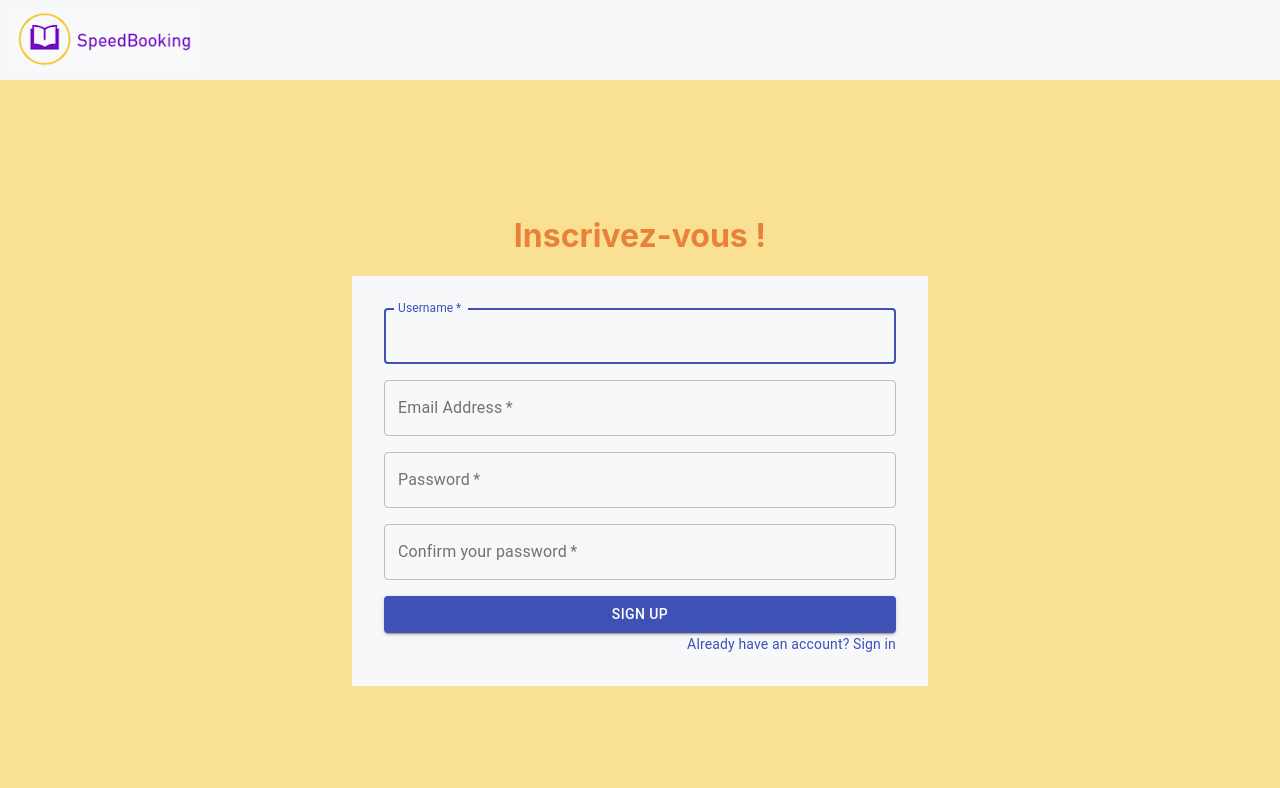
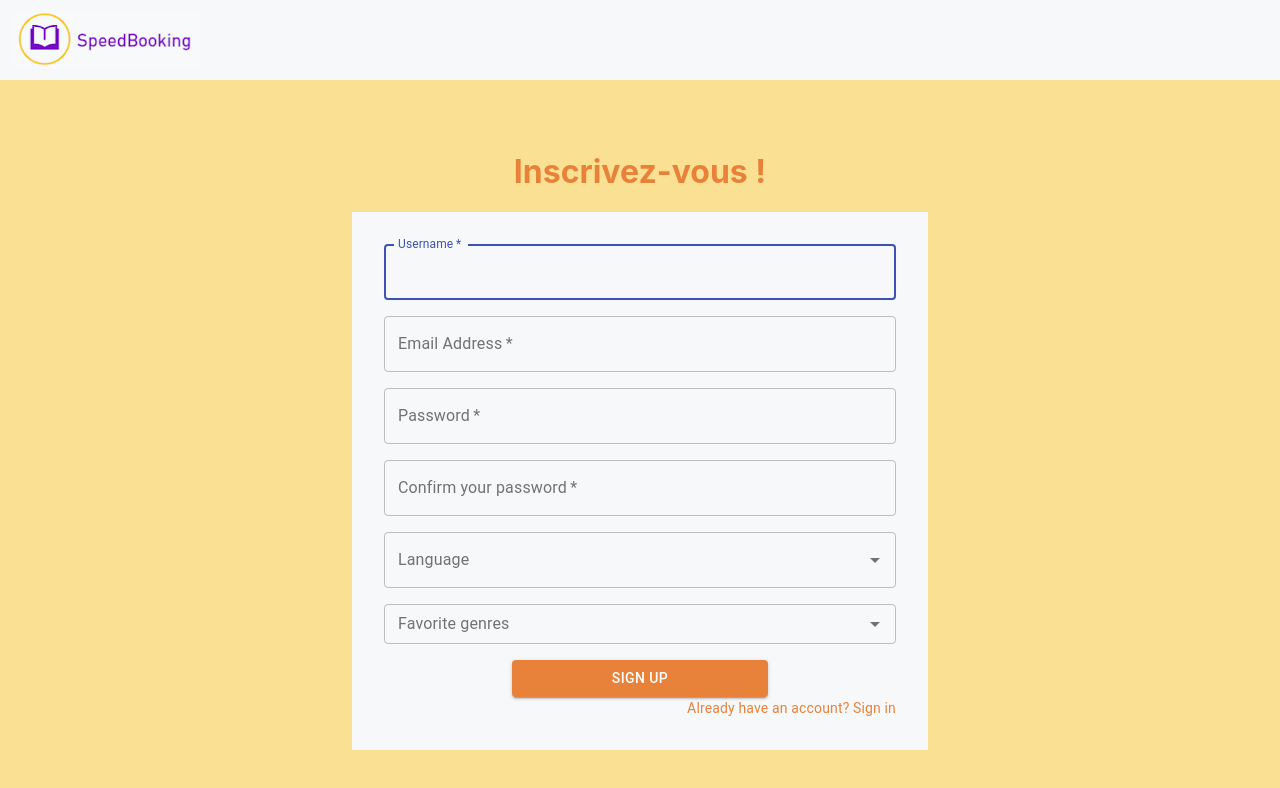
Before and after one commit to charleme/SpeedBooking-front, a React (Create React App) app: page /signup in a window 1280 px wide. Shown: the top 788 px of the page. Built offline with nearby package versions, Linux system fonts and the light colour scheme.

Commit message:
add genre to signup form

```diff
--- a/package.json
+++ b/package.json
@@ -4,6 +4,7 @@
   "private": true,
   "dependencies": {
     "@material-ui/core": "^4.11.4",
+    "@material-ui/lab": "*",
     "@testing-library/jest-dom": "^5.12.0",
     "@testing-library/react": "^11.2.6",
     "@testing-library/user-event": "^12.8.3",
--- a/src/containers/SignUp/index.tsx
+++ b/src/containers/SignUp/index.tsx
@@ -6,15 +6,21 @@ import {
     TextField,
 } from "@material-ui/core";
 import {colors} from "../../default_color";
+import {Autocomplete} from "@material-ui/lab";
+import * as locales from '@material-ui/core/locale';
+import { genres } from "../../genres";
 
 interface IState{
     id_user?: number;
     username: string;
     email: string;
     password: string;
-    genres?: string[];
-    languages: string;
+    confirm_password: string;
+    genres: string[];
+    languages: string | null;
+    color: boolean;
 }
+
 
 export default class SignUp extends React.Component<any, IState>{
     constructor(props: any) {
@@ -23,9 +29,77 @@ export default class SignUp extends React.Component<any, IState>{
             username: '',
             email: '',
             password: '',
+            confirm_password:'',
             genres: [],
             languages: '',
+            color: false
         }
+        this.changeUsernameHandler = this.changeUsernameHandler.bind(this);
+        this.changeEmailHandler = this.changeEmailHandler.bind(this);
+        this.changePasswordHandler = this.changePasswordHandler.bind(this);
+        this.changeConfirmPasswordHandler = this.changeConfirmPasswordHandler.bind(this);
+        this.changeLanguagesHandler = this.changeLanguagesHandler.bind(this);
+        this.changeGenreHandler = this.changeGenreHandler.bind(this);
+        this.createUser = this.createUser.bind(this);
+
+    }
+    changeUsernameHandler = (event: any) => {
+        this.setState({username: event.target.value});
+    }
+
+    changeEmailHandler = (event: any) => {
+        this.setState({email: event.target.value});
+    }
+
+    changePasswordHandler = (event: any) => {
+        this.setState({password: event.target.value});
+    }
+
+    changeConfirmPasswordHandler = (event: any) => {
+        if(this.state.password !== event.target.value){
+            this.setState({color: true});
+            this.setState({confirm_password: ''});
+        }else{
+            this.setState({color: false});
+            this.setState({confirm_password: event.target.value});
+        }
+    }
+
+    changeLanguagesHandler = (event: any, newValue: string | null) => {
+        this.setState({languages: newValue });
+    }
+
+    changeGenreHandler = (event: any, newValues: object[]) => {
+        this.setState({genres: []})
+        console.log(this.state.genres)
+        // eslint-disable-next-line @typescript-eslint/no-unused-vars
+        for (const [key, value] of Object.entries(newValues)){
+            const a = Object.entries(value)[1][1];
+            console.log(a)
+            this.setState({genres: this.state.genres.concat(a)})
+        }
+        // console.log(this.state.genres)
+        this.setState({genres: this.state.genres})
+        console.log(this.state.genres)
+    }
+
+    createUser = (e: any) => {
+        e.preventDefault();
+        if(this.state.password === this.state.confirm_password && this.state.username !== '' && this.state.email !== '' && this.state.password !== '' && this.state.languages !== ''){
+            let user = {
+                username: this.state.username,
+                email: this.state.email,
+                password: this.state.password,
+                languages: this.state.languages,
+            }
+            let list = this.state.genres
+
+            console.log(list)
+            console.log("USER =>" + JSON.stringify(user))
+        }else{
+            alert("Please fill the registration form correctly")
+        }
+
     }
 
     render() {
@@ -41,7 +115,7 @@ export default class SignUp extends React.Component<any, IState>{
                     <Grid container spacing={2}>
                         <Grid item xs={12}>
                             <TextField
-                                // onChange={this.changeUserNameHandler}
+                                onChange={this.changeUsernameHandler}
                                 autoComplete="fname"
                                 name="username"
                                 variant="outlined"
@@ -54,6 +128,7 @@ export default class SignUp extends React.Component<any, IState>{
                         </Grid>
                         <Grid item xs={12}>
                             <TextField
+                                onChange={this.changeEmailHandler}
                                 variant="outlined"
                                 required
                                 fullWidth
@@ -65,6 +140,8 @@ export default class SignUp extends React.Component<any, IState>{
                         </Grid>
                         <Grid item xs={12}>
                             <TextField
+                                error={this.state.color}
+                                onChange={this.changePasswordHandler}
                                 variant="outlined"
                                 required
                                 fullWidth
@@ -77,6 +154,8 @@ export default class SignUp extends React.Component<any, IState>{
                         </Grid>
                         <Grid item xs={12}>
                             <TextField
+                                error={this.state.color}
+                                onChange={this.changeConfirmPasswordHandler}
                                 variant="outlined"
                                 required
                                 fullWidth
@@ -87,20 +166,60 @@ export default class SignUp extends React.Component<any, IState>{
                             />
                         </Grid>
                         <Grid item xs={12}>
+                            <Autocomplete
+                                id="combo-box-demo"
+                                options={Object.keys(locales)}
+                                getOptionLabel={(key) => `${key.substring(0, 2)}-${key.substring(2, 4)}`}
+                                style={{ width: '100%' }}
+                                renderInput={(params) => <TextField {...params} label="Language" variant="outlined" />}
+                                onChange={this.changeLanguagesHandler}
+                            />
+                        </Grid>
+                        <Grid item xs={12}>
+                            <Autocomplete
+                                multiple
+                                size="small"
+                                id="tags-outlined"
+                                options={genres}
+                                getOptionLabel={(option) => option.nameGenre}
+                                filterSelectedOptions
+                                onChange={this.changeGenreHandler}
+                                renderInput={(params) => (
+                                    <TextField
+                                        {...params}
+                                        variant="outlined"
+                                        label="Favorite genres"
+                                        placeholder="Favorite genres"
+                                    />
+                                )}
+                            />
+                        </Grid>
+                        <Grid item xs={12}>
 
                         </Grid>
                     </Grid>
+                    <Grid  container
+                           direction="row"
+                           justify="center"
+                           alignItems="center">
+                        <Grid item xs={6}>
                             <Button
+                                style={{backgroundColor:colors.orangeButton}}
+                                fullWidth
                                 type="submit"
-                        fullWidth
                                 variant="contained"
                                 color="primary"
+                                onClick={this.createUser}
                             >
                                 Sign Up
                             </Button>
+                        </Grid>
+                    </Grid>
                     <Grid container justify="flex-end">
                         <Grid item>
-                            <Link href="http://localhost:3000/signin" variant="body2">
+                            <Link href="http://localhost:3000/signin"
+                                  variant="body2"
+                                  style={{color:colors.orangeButton}}>
                                 Already have an account? Sign in
                             </Link>
                         </Grid>
--- /dev/null
+++ b/src/genres.js
@@ -0,0 +1,94 @@
+export const genres = [
+    {
+        idGenre: 1,
+        "nameGenre": "Adventure"
+    },
+    {
+        idGenre: 2,
+        "nameGenre": "Angst"
+    },
+    {
+        idGenre: 3,
+        "nameGenre": "Crime"
+    },
+    {
+        idGenre: 4,
+        "nameGenre": "Family"
+    },
+    {
+        idGenre: 5,
+        "nameGenre": "Fantasy"
+    },
+    {
+        idGenre: 6,
+        "nameGenre": "Friendship"
+    },
+    {
+        idGenre: 7,
+        "nameGenre": "Horror"
+    },
+    {
+        idGenre: 8,
+        "nameGenre": "Humor"
+    },
+    {
+        idGenre: 9,
+        "nameGenre": "Hurt/Comfort"
+    },
+    {
+        idGenre: 10,
+        "nameGenre": "Mystery"
+    },
+    {
+        idGenre: 11,
+        "nameGenre": "Parody"
+    },
+    {
+        idGenre: 12,
+        "nameGenre": "Poetry"
+    },
+    {
+        idGenre: 13,
+        "nameGenre": "Romance"
+    },
+    {
+        idGenre: 14,
+        "nameGenre": "Sci-fi"
+    },
+    {
+        idGenre: 15,
+        "nameGenre": "Spiritual"
+    },
+    {
+        idGenre: 16,
+        "nameGenre": "Supernatural"
+    },
+    {
+        idGenre: 17,
+        "nameGenre": "Suspense"
+    },
+    {
+        idGenre: 18,
+        "nameGenre": "Tragedy"
+    },
+    {
+        idGenre: 19,
+        "nameGenre": "Western"
+    },
+    {
+        idGenre: 20,
+        "nameGenre": "Homosexualité"
+    },
+    {
+        idGenre: 21,
+        "nameGenre": "Drama"
+    },
+    {
+        idGenre: 22,
+        "nameGenre": "Quest"
+    },
+    {
+        idGenre: 23,
+        "nameGenre": "Survival"
+    }
+]
```
Also changed, not shown: 1 other file (tests, documents, lock files or other folders). Lines whose indentation alone changed are shown as unchanged.
